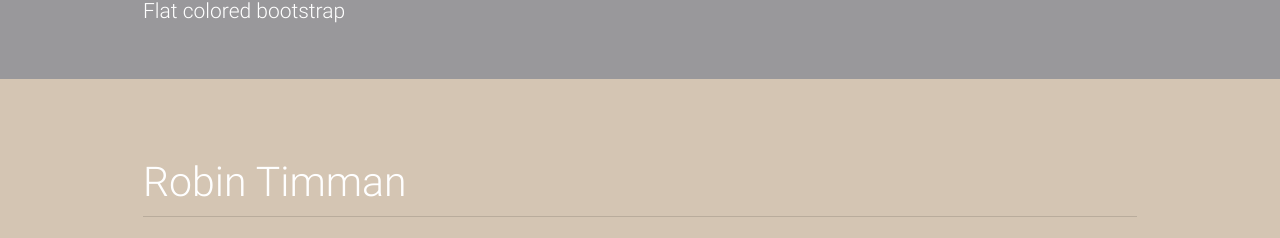
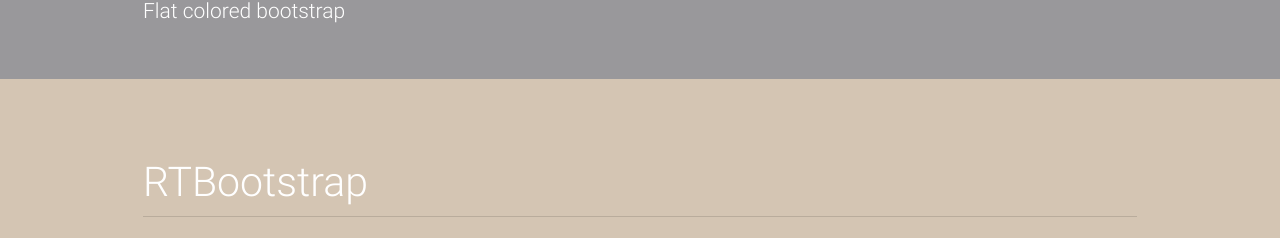
Before and after one commit to rbenjamint/liby, a plain HTML site: page index.html in a window 1280 px wide. Shown: the part 132-370 px from the top of the page. Drawn offline with nearby package versions, Linux system fonts and the light colour scheme.

Commit message:
Update index.html

```diff
--- a/index.html
+++ b/index.html
@@ -32,7 +32,7 @@
 			<div class="content-l rts-gol">
 				<div class="content">
 					<div class="head-title">
-						<h1>Robin Timman</h1>
+						<h1>RTBootstrap</h1>
 					</div>
 					<div class="rt-item">
 						<h1>iPhone 5C <span class="rt-info rtc-blu" id="colorName">Blue</span></h1>
```
